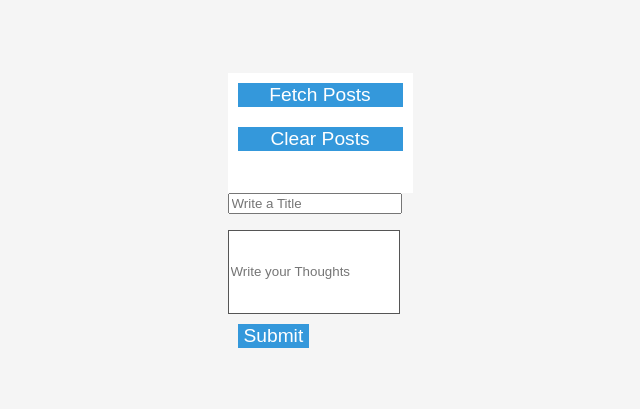
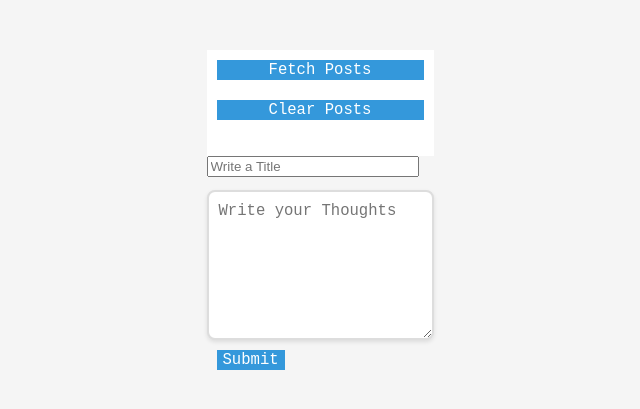
Before and after one commit to elguapo11/mongo-authentication, a React (Vite) app in the folder client/vite/: page / in a window 1280 px wide. Shown: the part 185-594 px from the top of the page, without its empty margins (320-960 px from the left). Built offline with nearby package versions, Linux system fonts and the light colour scheme.

Commit message:
fixing font

```diff
--- a/client/vite/src/App.css
+++ b/client/vite/src/App.css
@@ -61,6 +61,8 @@
 .title {
   font-size: 1.5em; /* Adjust font size as needed */
   font-weight: bold;
+  font-family: monospace;
+
   color: #a5a0a0; /* Adjust color as needed */
   text-align: left; /* Align title to the left */
 }
@@ -69,6 +71,7 @@
   font-size: 1.2em; /* Adjust font size as needed */
   color: #ffffff; /* Adjust color as needed */
   text-align: left; /* Align content to the left */
+  vertical-align: top; /* Move the cursor to the top left */
 }
 
 .deleteButton {
@@ -93,3 +96,6 @@
   outline: none;
   box-shadow: 0 0 0 3px rgba(231, 76, 60, 0.4);
 }
+
+input#content {
+}
--- a/client/vite/src/createPosts.jsx
+++ b/client/vite/src/createPosts.jsx
@@ -31,12 +31,11 @@ function Create() {
       />
       <br></br>
       <label htmlFor='content'></label>
-      <input
+      <textarea
         ref={contentRef}
         placeholder='Write your Thoughts'
-        type='content'
         id='content'
-      />
+      ></textarea>
       <span></span>
       <button type='submit'>Submit</button>
     </form>
--- a/client/vite/src/index.css
+++ b/client/vite/src/index.css
@@ -1,5 +1,6 @@
 :root {
-  font-family: 'Inter', sans-serif;
+  font-family: monospace;
+
   line-height: 1.6;
   font-weight: 600;
   color-scheme: light dark;
@@ -48,12 +49,11 @@ input#title {
   width: 90%;
 }
 input#content {
+  font-family: 'Inter', sans-serif;
+
   width: 90%;
   min-height: 5rem;
   border: 1px solid #555;
-  text-align: left;
-  vertical-align: top;
-  line-height: 1; /* Set line-height to 1 for top alignment */
 }
 
 label {
@@ -72,11 +72,14 @@ h1 {
   font-size: 2.8em;
   line-height: 1.2;
   color: #ecf0f1;
+  font-family: monospace;
 }
 
 button {
   border: none;
   font-size: 1.2em;
+  font-family: monospace;
+
   font-weight: 500;
   background-color: #3498db;
   margin: 10px;
@@ -138,3 +141,26 @@ button:focus-visible {
     background-color: #2980b9;
   }
 }
+
+textarea#content {
+  font-size: 1.2em;
+  color: #ffffff; /* Text color */
+  padding: 10px;
+  border: 2px solid #ddd; /* Border color */
+  border-radius: 8px;
+  width: 100%;
+  min-height: 150px; /* Adjust as needed */
+  resize: vertical; /* Allow vertical resizing */
+  box-sizing: border-box; /* Include padding and border in the element's total width and height */
+  transition: border-color 0.3s ease; /* Smooth border color transition */
+
+  /* Optional: Add hover and focus styles */
+  &:hover,
+  &:focus {
+    border-color: #3498db; /* Border color on hover/focus */
+    outline: none; /* Remove default focus outline */
+  }
+
+  /* Optional: Add a subtle box shadow for a modern look */
+  box-shadow: 0 2px 4px rgba(0, 0, 0, 0.1);
+}
```
